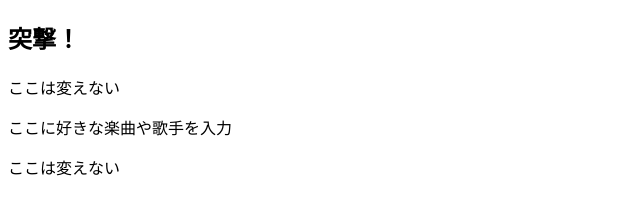
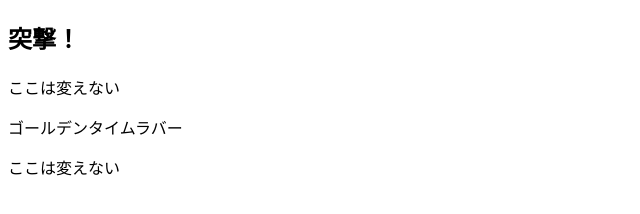
Before and after one commit to k-kud/testConflict, a plain HTML site: page index.html in a window 1280 px wide. Shown: the whole page, without its empty margins (0-640 px from the left). Drawn offline with Linux system fonts and the light colour scheme.

Commit message:
[modify]index.html

```diff
--- a/index.html
+++ b/index.html
@@ -6,7 +6,7 @@
 <body>
 <h2> 突撃！ </h2>
 <p>ここは変えない</p>
-<p>ここに好きな楽曲や歌手を入力</p>
+<p>ゴールデンタイムラバー</p>
 <p>ここは変えない</p>
 </body>
 </html>
```
